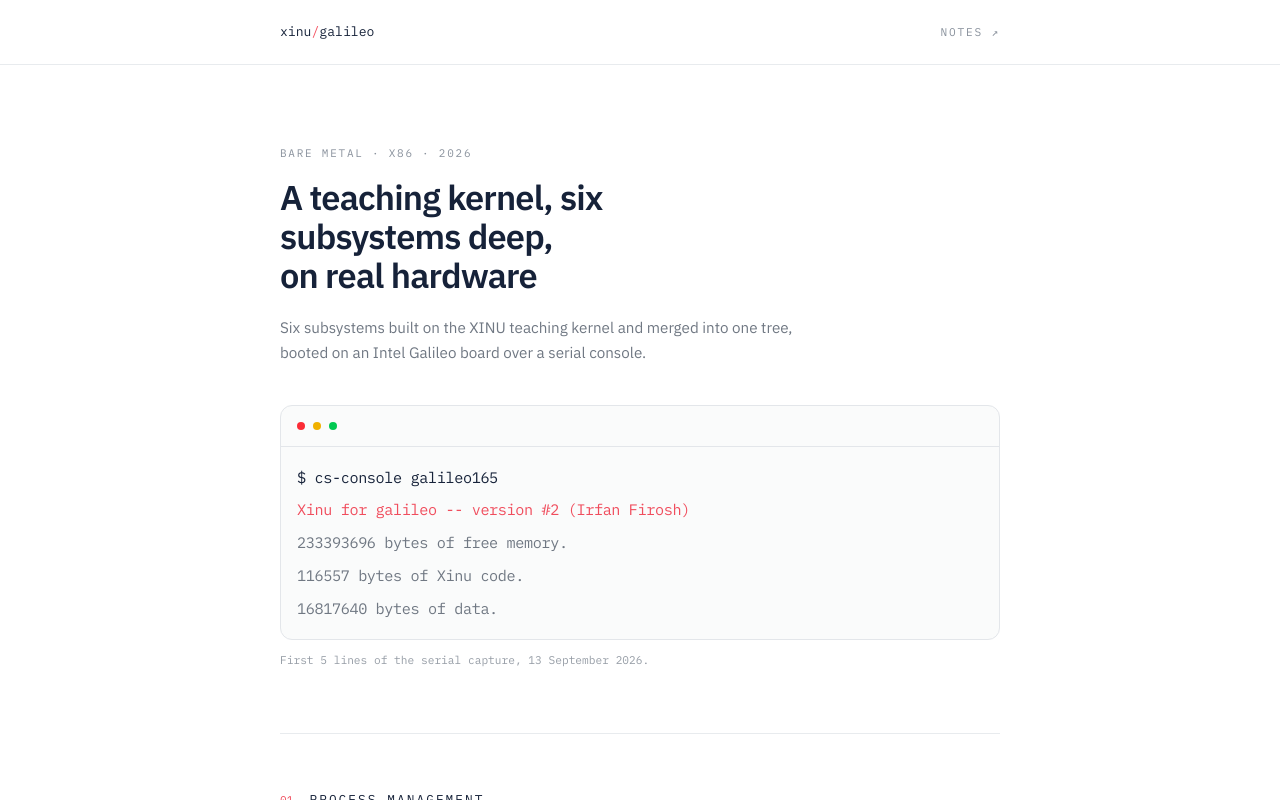
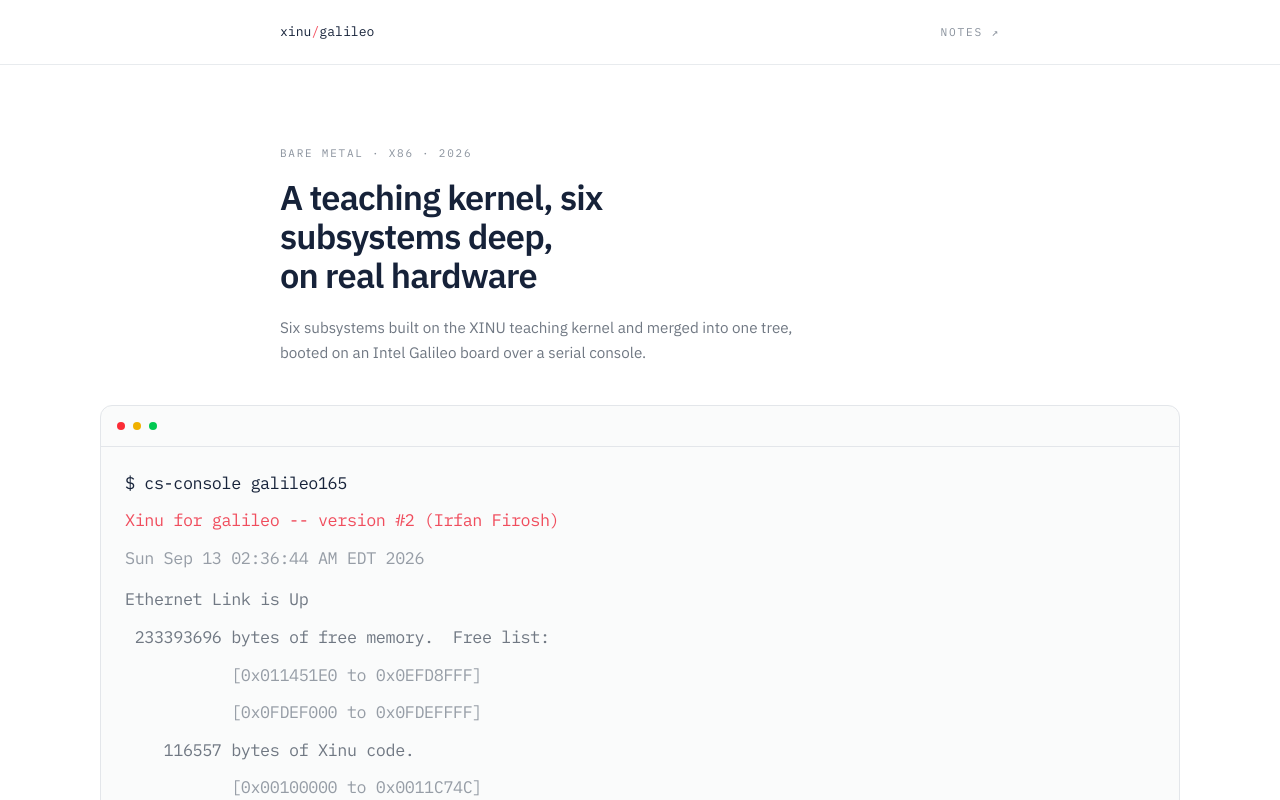
Before and after one commit to Irfan-Firosh/xinu-os, a Next.js app: page / in a window 1280 px wide. Shown: the top 800 px of the page. Built offline with nearby package versions, Linux system fonts and the light colour scheme.

Commit message:
feat: show the full boot output, larger box

```diff
--- a/app/page.tsx
+++ b/app/page.tsx
@@ -15,7 +15,7 @@ export default function Home() {
           tree, booted on an Intel Galileo board over a serial console.
         </p>
 
-        <div className="mt-10">
+        <div className="mt-10 w-[150%] max-w-[calc(100vw-3rem)] lg:-ml-[25%]">
           <BootTerminal />
           <p className="mt-3 font-mono text-[0.7rem] text-meta-faint">
             First 5 lines of the serial capture, 13 September 2026.
--- a/components/BootTerminal.tsx
+++ b/components/BootTerminal.tsx
@@ -1,25 +1,41 @@
 "use client";
 
-import { useEffect, useState } from "react";
+import { useEffect, useRef, useState } from "react";
 import { AnimatedSpan, Terminal, TypingAnimation } from "@/components/ui/terminal";
 
 /** One full pass of the boot, then a pause, then it starts over. */
-const LOOP_MS = 7_000;
+const LOOP_MS = 9_000;
+const FIRST_LINE_MS = 1_250;
+const GAP_MS = 300;
 
-const LINES = [
-  { delay: 1350, text: "Xinu for galileo -- version #2 (Irfan Firosh)", accent: true },
-  { delay: 1700, text: "233393696 bytes of free memory." },
-  { delay: 2050, text: "116557 bytes of Xinu code." },
-  { delay: 2400, text: "16817640 bytes of data." },
+/**
+ * Everything the board prints between the console attaching and the demo app
+ * taking over. The banner prints the author's account username; the name is
+ * shown here instead. The raw capture in data/transcript.txt is untouched.
+ */
+const LINES: { text: string; tone?: "accent" | "dim" }[] = [
+  { text: "Xinu for galileo -- version #2 (Irfan Firosh)", tone: "accent" },
+  { text: "Sun Sep 13 02:36:44 AM EDT 2026", tone: "dim" },
+  { text: "" },
+  { text: "Ethernet Link is Up" },
+  { text: " 233393696 bytes of free memory.  Free list:" },
+  { text: "           [0x011451E0 to 0x0EFD8FFF]", tone: "dim" },
+  { text: "           [0x0FDEF000 to 0x0FDEFFFF]", tone: "dim" },
+  { text: "    116557 bytes of Xinu code." },
+  { text: "           [0x00100000 to 0x0011C74C]", tone: "dim" },
+  { text: "  16817640 bytes of data." },
+  { text: "           [0x00120200 to 0x01129FE7]", tone: "dim" },
 ];
 
-/**
- * The first lines the board prints on boot. The banner prints the author's
- * account username; the name is shown here instead. The raw capture in
- * data/transcript.txt is untouched.
- */
+const toneClass = {
+  accent: "text-accent-text",
+  dim: "text-meta-faint",
+  body: "text-muted",
+} as const;
+
 export function BootTerminal() {
   const [pass, setPass] = useState(0);
+  const box = useRef<HTMLDivElement>(null);
 
   useEffect(() => {
     if (window.matchMedia("(prefers-reduced-motion: reduce)").matches) return;
@@ -27,33 +43,52 @@ export function BootTerminal() {
     return () => clearInterval(id);
   }, []);
 
+  /* Keep the newest line in view while the pass is still printing. */
+  useEffect(() => {
+    const pre = box.current?.querySelector("pre");
+    if (!pre) return;
+    const follow = setInterval(() => {
+      pre.scrollTop = pre.scrollHeight;
+    }, 120);
+    const stop = setTimeout(
+      () => clearInterval(follow),
+      FIRST_LINE_MS + LINES.length * GAP_MS + 600,
+    );
+    return () => {
+      clearInterval(follow);
+      clearTimeout(stop);
+    };
+  }, [pass]);
+
   return (
+    <div ref={box}>
       <Terminal
         key={pass}
         sequence={false}
         startOnView={false}
-      className="h-auto max-h-none w-full max-w-none rounded-xl border-line bg-subtle"
+        className="h-[580px] max-h-none w-full max-w-none rounded-xl border-line bg-subtle [&>pre]:h-[calc(100%-3.75rem)] [&>pre]:overflow-y-auto [&>pre]:px-6 [&>pre]:py-5"
       >
         <TypingAnimation
           delay={250}
           duration={45}
           startOnView={false}
-        className="font-mono text-[0.95rem] leading-[1.9] text-ink"
+          className="font-mono text-[1.05rem] leading-[2] text-ink"
         >
           {"$ cs-console galileo165"}
         </TypingAnimation>
 
-      {LINES.map((line) => (
+        {LINES.map((line, i) => (
           <AnimatedSpan
-          key={line.text}
-          delay={line.delay}
-          className={`font-mono text-[0.95rem] leading-[1.9] tabular-nums ${
-            line.accent ? "text-accent-text" : "text-muted"
+            key={i}
+            delay={FIRST_LINE_MS + i * GAP_MS}
+            className={`whitespace-pre font-mono text-[1.05rem] leading-[2] tabular-nums ${
+              toneClass[line.tone ?? "body"]
             }`}
           >
-          {line.text}
+            {line.text || " "}
           </AnimatedSpan>
         ))}
       </Terminal>
+    </div>
   );
 }
```
Lines whose indentation alone changed are shown as unchanged.
